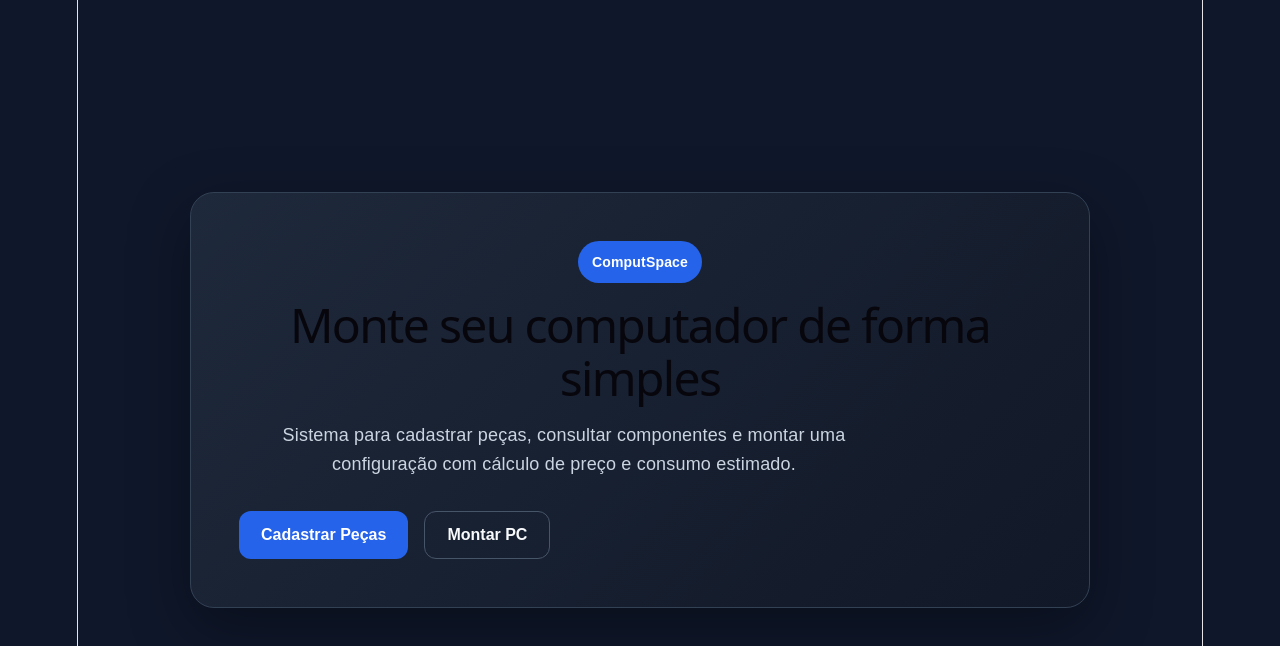
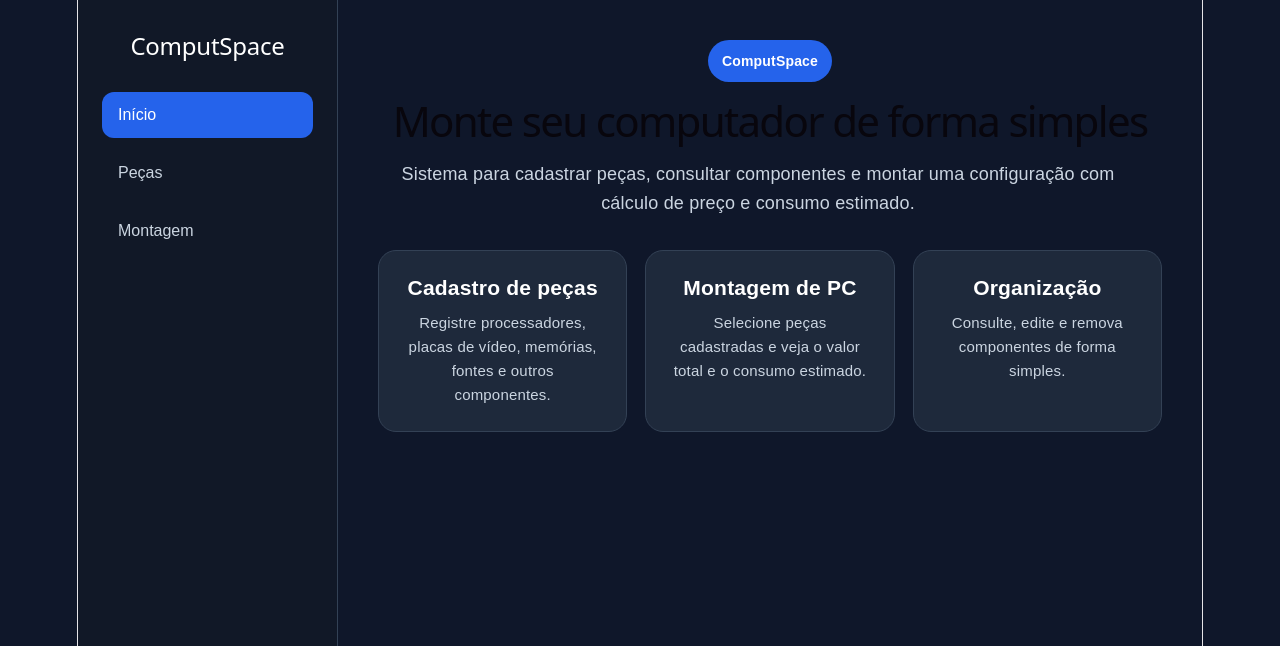
Before and after one commit to GabehEPW/Projeto_de_Programacao_Web, a React (Vite) app in the folder segundobi/ComputSpace/codigo-fonte/: page / in a window 1280 px wide. Shown: the top 646 px of the page. Built offline with nearby package versions, Linux system fonts and the light colour scheme.

Commit message:
Criação da navegação principal do ComputSpacexz

```diff
--- a/segundobi/ComputSpace/codigo-fonte/src/App.css
+++ b/segundobi/ComputSpace/codigo-fonte/src/App.css
@@ -12,24 +12,62 @@ body {
 button {
   border: none;
   cursor: pointer;
+  font-family: inherit;
 }
 
 .app {
   min-height: 100vh;
   display: flex;
-  align-items: center;
-  justify-content: center;
+  background: #0f172a;
+}
+
+.sidebar {
+  width: 260px;
+  padding: 32px 24px;
+  background: #111827;
+  border-right: 1px solid #334155;
+}
+
+.sidebar h2 {
+  margin: 0 0 32px;
+  font-size: 24px;
+  color: #ffffff;
+}
+
+.sidebar nav {
+  display: flex;
+  flex-direction: column;
+  gap: 12px;
+}
+
+.sidebar button {
+  width: 100%;
+  padding: 14px 16px;
+  border-radius: 12px;
+  background: transparent;
+  color: #cbd5e1;
+  font-size: 16px;
+  text-align: left;
+  transition: 0.2s;
+}
+
+.sidebar button:hover {
+  background: #1e293b;
+  color: #ffffff;
+}
+
+.sidebar button.active {
+  background: #2563eb;
+  color: #ffffff;
+}
+
+.content {
+  flex: 1;
   padding: 40px;
 }
 
-.hero {
-  width: 100%;
-  max-width: 900px;
-  padding: 48px;
-  border-radius: 24px;
-  background: linear-gradient(135deg, #1e293b, #111827);
-  border: 1px solid #334155;
-  box-shadow: 0 20px 60px rgba(0, 0, 0, 0.35);
+.page {
+  max-width: 1100px;
 }
 
 .badge {
@@ -45,35 +83,57 @@ button {
 
 h1 {
   margin: 0 0 16px;
-  font-size: 48px;
+  font-size: 42px;
   line-height: 1.1;
 }
 
 p {
-  max-width: 650px;
-  margin: 0 0 32px;
+  max-width: 760px;
+  margin: 0 0 28px;
   color: #cbd5e1;
   font-size: 18px;
   line-height: 1.6;
 }
 
-.actions {
-  display: flex;
-  gap: 16px;
-  flex-wrap: wrap;
+.cards {
+  display: grid;
+  grid-template-columns: repeat(3, 1fr);
+  gap: 18px;
+  margin-top: 32px;
 }
 
-.actions button {
-  padding: 14px 22px;
-  border-radius: 12px;
-  background: #2563eb;
-  color: #ffffff;
-  font-size: 16px;
-  font-weight: bold;
+.card,
+.empty-state {
+  padding: 24px;
+  border-radius: 18px;
+  background: #1e293b;
+  border: 1px solid #334155;
 }
 
-.actions .secondary {
-  background: transparent;
-  color: #f8fafc;
-  border: 1px solid #475569;
+.card h3,
+.empty-state h3 {
+  margin: 0 0 10px;
+  color: #ffffff;
 }
+
+.card p,
+.empty-state p {
+  margin: 0;
+  font-size: 15px;
+}
+
+@media (max-width: 800px) {
+  .app {
+    flex-direction: column;
+  }
+
+  .sidebar {
+    width: 100%;
+    border-right: none;
+    border-bottom: 1px solid #334155;
+  }
+
+  .cards {
+    grid-template-columns: 1fr;
+  }
+}
--- a/segundobi/ComputSpace/codigo-fonte/src/App.tsx
+++ b/segundobi/ComputSpace/codigo-fonte/src/App.tsx
@@ -1,23 +1,49 @@
+import { useState } from 'react'
 import './App.css'
 
+import Home from './pages/Home'
+import Pecas from './pages/Pecas'
+import Montagem from './pages/Montagem'
+
+type Tela = 'home' | 'pecas' | 'montagem'
+
 function App() {
+  const [telaAtual, setTelaAtual] = useState<Tela>('home')
+
   return (
     <main className="app">
-      <section className="hero">
-        <span className="badge">ComputSpace</span>
+      <aside className="sidebar">
+        <h2>ComputSpace</h2>
 
-        <h1>Monte seu computador de forma simples</h1>
+        <nav>
+          <button
+            className={telaAtual === 'home' ? 'active' : ''}
+            onClick={() => setTelaAtual('home')}
+          >
+            Início
+          </button>
 
-        <p>
-          Sistema para cadastrar peças, consultar componentes e montar uma
-          configuração com cálculo de preço e consumo estimado.
-        </p>
+          <button
+            className={telaAtual === 'pecas' ? 'active' : ''}
+            onClick={() => setTelaAtual('pecas')}
+          >
+            Peças
+          </button>
 
-        <div className="actions">
-          <button>Cadastrar Peças</button>
-          <button className="secondary">Montar PC</button>
-        </div>
-      </section>
+          <button
+            className={telaAtual === 'montagem' ? 'active' : ''}
+            onClick={() => setTelaAtual('montagem')}
+          >
+            Montagem
+          </button>
+        </nav>
+      </aside>
+
+      <div className="content">
+        {telaAtual === 'home' && <Home />}
+        {telaAtual === 'pecas' && <Pecas />}
+        {telaAtual === 'montagem' && <Montagem />}
+      </div>
     </main>
   )
 }
--- /dev/null
+++ b/segundobi/ComputSpace/codigo-fonte/src/pages/Home.tsx
@@ -0,0 +1,33 @@
+function Home() {
+  return (
+    <section className="page">
+      <span className="badge">ComputSpace</span>
+
+      <h1>Monte seu computador de forma simples</h1>
+
+      <p>
+        Sistema para cadastrar peças, consultar componentes e montar uma
+        configuração com cálculo de preço e consumo estimado.
+      </p>
+
+      <div className="cards">
+        <article className="card">
+          <h3>Cadastro de peças</h3>
+          <p>Registre processadores, placas de vídeo, memórias, fontes e outros componentes.</p>
+        </article>
+
+        <article className="card">
+          <h3>Montagem de PC</h3>
+          <p>Selecione peças cadastradas e veja o valor total e o consumo estimado.</p>
+        </article>
+
+        <article className="card">
+          <h3>Organização</h3>
+          <p>Consulte, edite e remova componentes de forma simples.</p>
+        </article>
+      </div>
+    </section>
+  )
+}
+
+export default Home
--- /dev/null
+++ b/segundobi/ComputSpace/codigo-fonte/src/pages/Montagem.tsx
@@ -0,0 +1,18 @@
+function Montagem() {
+  return (
+    <section className="page">
+      <h1>Montagem</h1>
+
+      <p>
+        Nesta tela será possível selecionar peças e calcular o preço total e o consumo estimado.
+      </p>
+
+      <div className="empty-state">
+        <h3>Configuração ainda não montada</h3>
+        <p>O fluxo de montagem será implementado após o cadastro de peças.</p>
+      </div>
+    </section>
+  )
+}
+
+export default Montagem
--- /dev/null
+++ b/segundobi/ComputSpace/codigo-fonte/src/pages/Pecas.tsx
@@ -0,0 +1,18 @@
+function Pecas() {
+  return (
+    <section className="page">
+      <h1>Peças</h1>
+
+      <p>
+        Nesta tela será possível cadastrar, listar, editar e excluir peças de computador.
+      </p>
+
+      <div className="empty-state">
+        <h3>Nenhuma peça cadastrada ainda</h3>
+        <p>O formulário de cadastro será implementado na próxima etapa.</p>
+      </div>
+    </section>
+  )
+}
+
+export default Pecas
```
